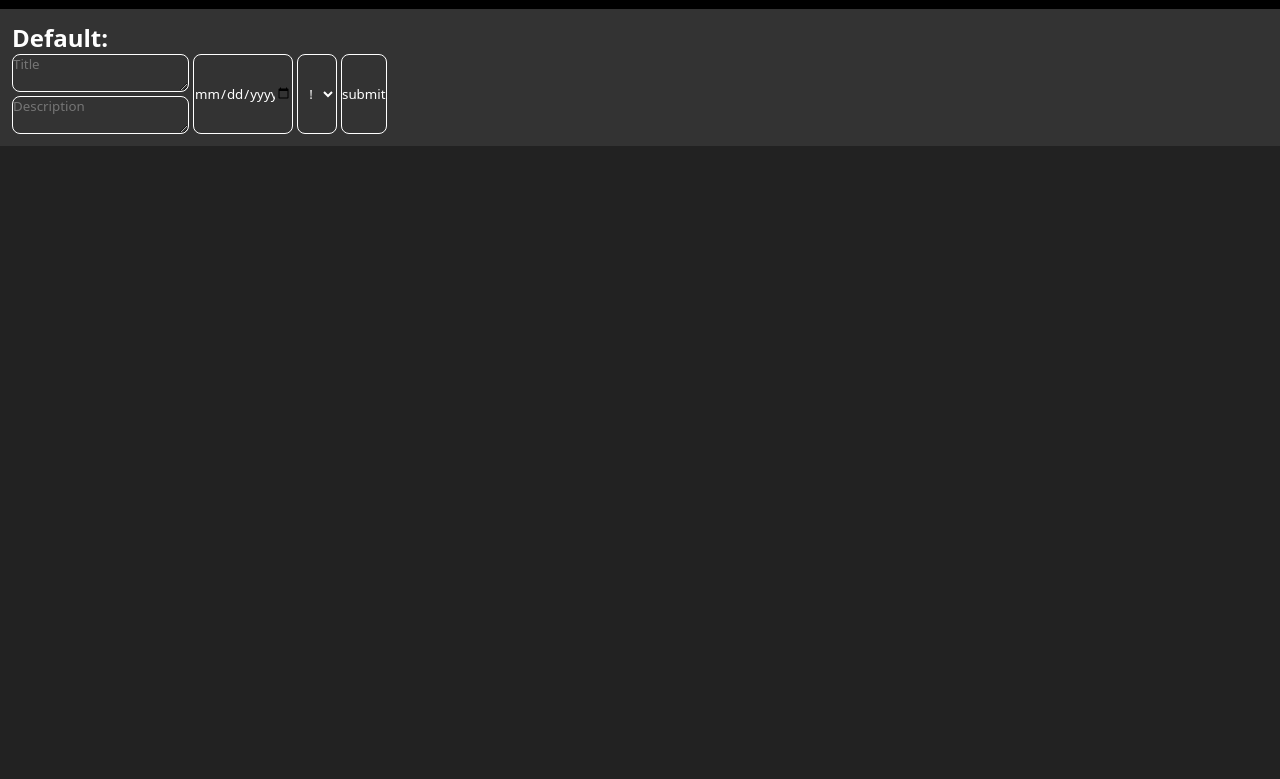
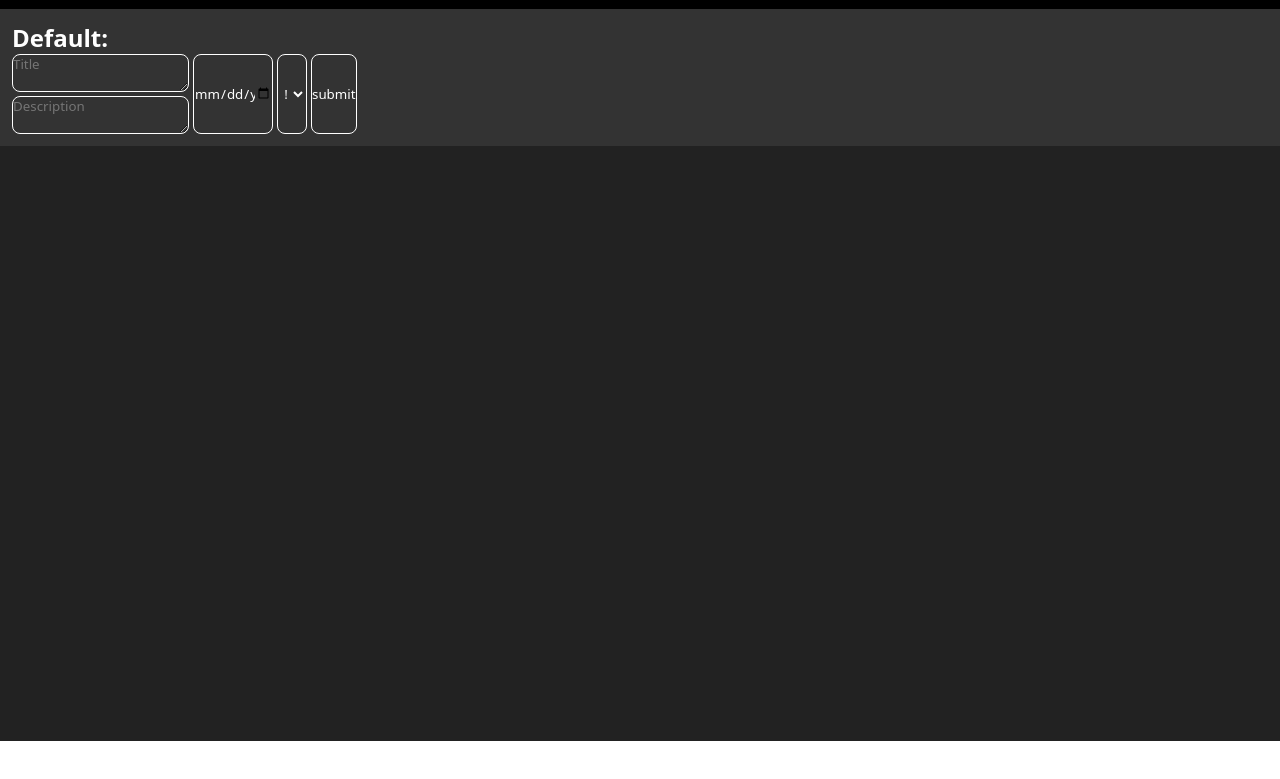
Before and after one commit to mgjk88/todo-list, a website built with webpack: page src/template.html in a window 1280 px wide. Shown: the part 59-838 px from the top of the page. After the commit the page ends 800 px from the top, so only its background shows below. Built offline with nearby package versions, Linux system fonts and the light colour scheme.

Commit message:
refactor css

```diff
--- a/src/style.css
+++ b/src/style.css
@@ -79,6 +79,7 @@ header *{
     display: grid;
     grid-template-columns: 0px 1fr;
     background-color: var(--DOMCntr-bg-color, #222222);
+    overflow: hidden;
 }
 
 #taskCreator{
@@ -99,12 +100,12 @@ header *{
 
 .task select,
 #taskCreator select{
-    width: 40px;
+    width: 30px;
 }
 
 .task input,
 #taskCreator input{
-    width: 100px;
+    width: 80px;
 }
 
 #taskCreator form div{
@@ -118,13 +119,12 @@ header *{
 }
 
 .list{
-    width: 100%;
     display: flex;
     flex-direction: column;
 }
 
 .task{
-    width: 100%;
+    width: 100vw;
     display: flex;
     flex-direction: column;
     padding: 12px;
```
